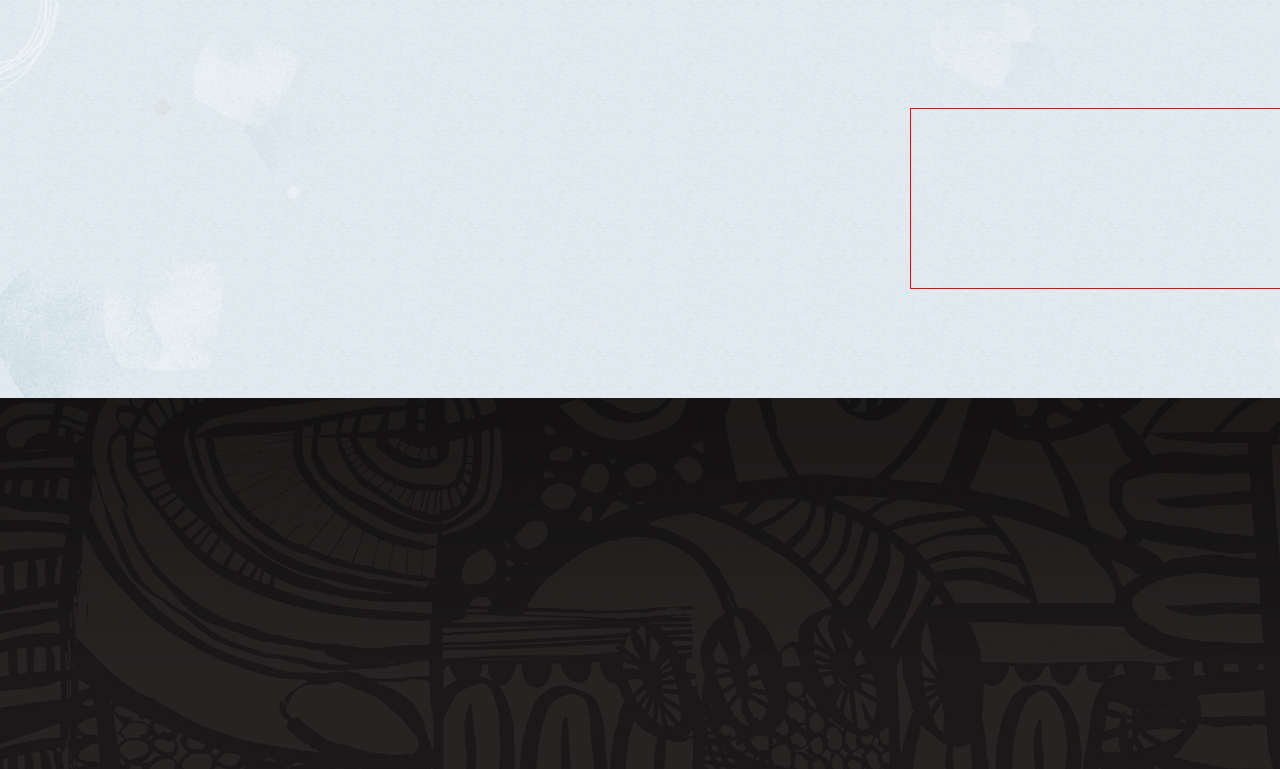
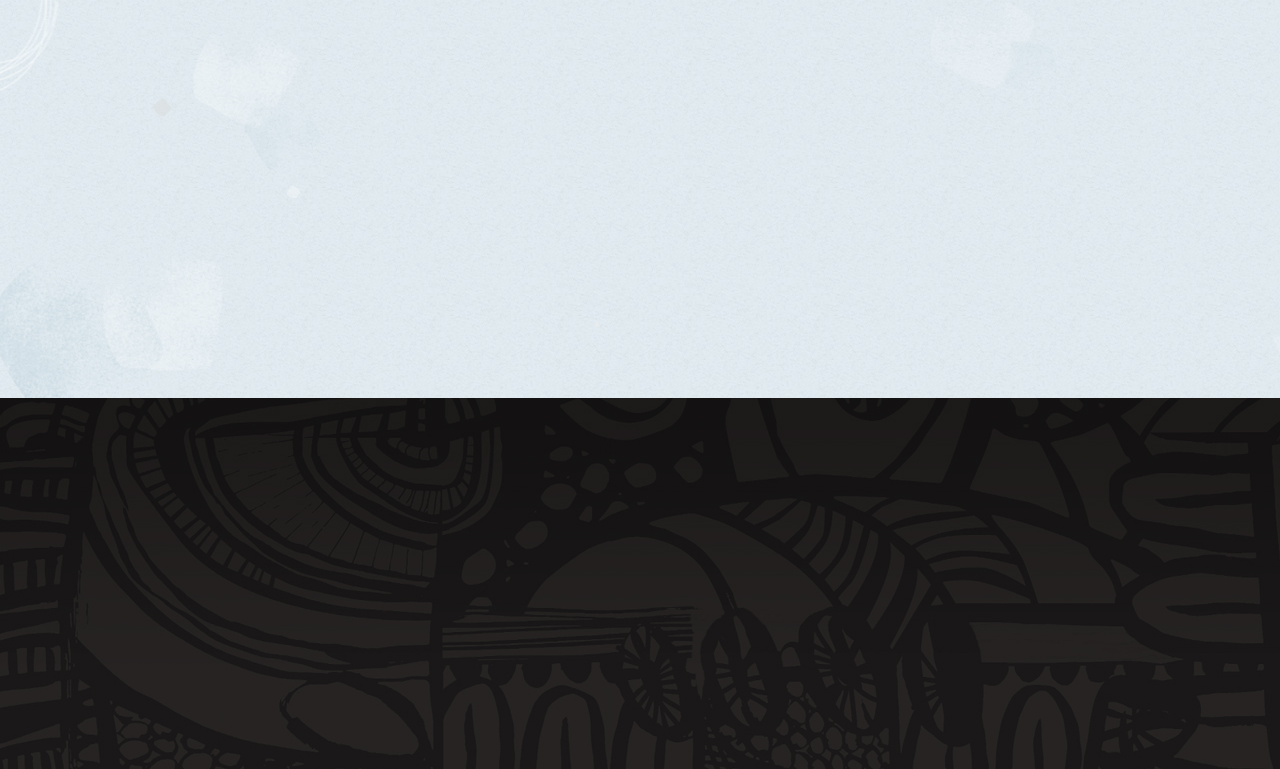
Before and after one commit to sevenpia/starcoffee, a plain HTML site: page index.html in a window 1280 px wide. Shown: the part 1771-2540 px from the top of the page. Drawn offline with nearby package versions, Linux system fonts and the light colour scheme; a script that the page names is missing.

Commit message:
main2.css

```diff
--- a/css/main2.css
+++ b/css/main2.css
@@ -666,7 +666,6 @@ section.rewards .btn.gift {
   position: absolute;
   top: 110px;
   right: 100px;
-  border: 1px solid #f00;
 }
 .season-product .txt_group .title {
   margin-bottom: 10px;
```
